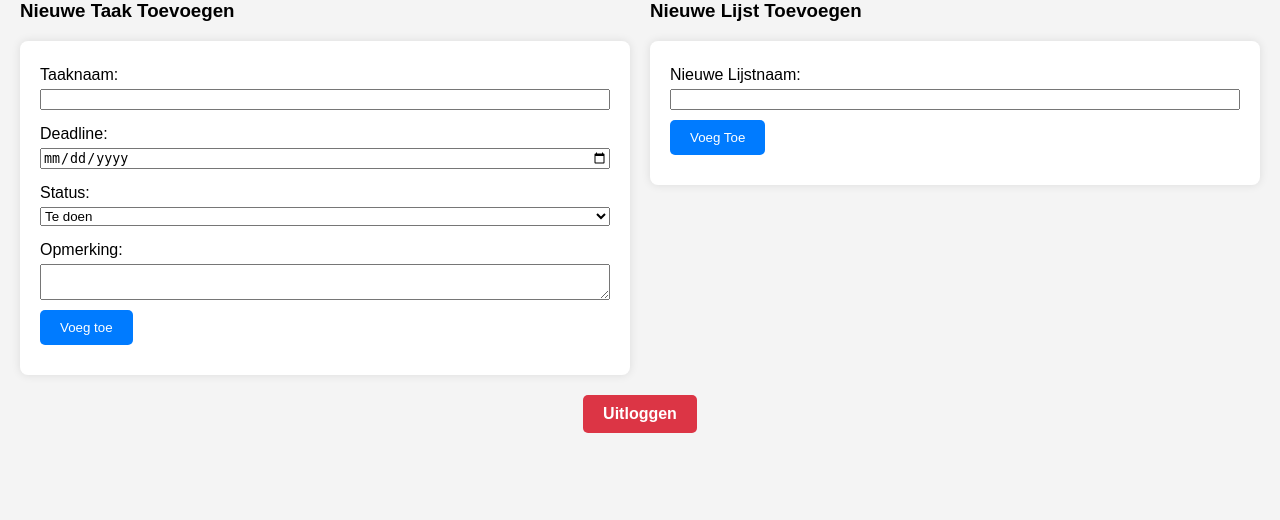
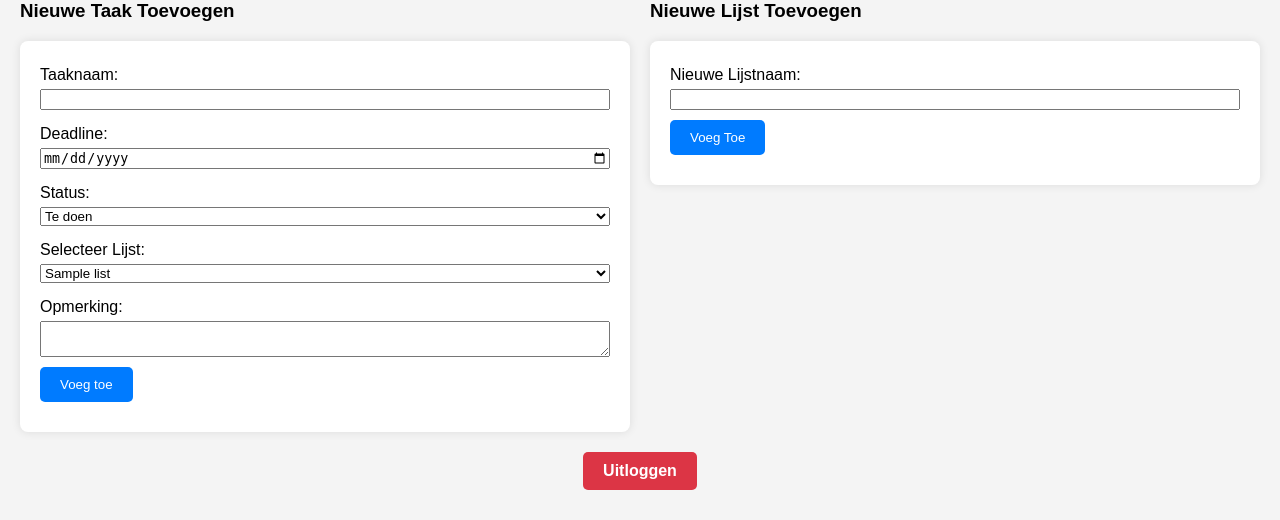
Before and after one commit to Anomig/ToDo_PHP, a PHP site: page / in a window 1280 px wide. Shown: the part 280-800 px from the top of the page. Run offline with PHP 8.4, Linux system fonts and the light colour scheme; the visitor is signed in with stand-in values (Sample User, id 1); tables that the repository leaves empty or names only in its code hold one stand-in row (values such as "Sample post").

Commit message:
aanpassing edit task voor lijsten

```diff
--- a/classes/Task.php
+++ b/classes/Task.php
@@ -92,8 +92,9 @@ class Task {
         return $stmt->fetch(PDO::FETCH_ASSOC);
     }
 
-    public function updateTask($id, $title, $deadline, $status, $comment) {
-        $stmt = $this->pdo->prepare('UPDATE tasks SET title = ?, deadline = ?, status = ?, comment = ? WHERE id = ?');
-        return $stmt->execute([$title, $deadline, $status, $comment, $id]);
+    public function updateTask($id, $list_id, $title, $deadline, $status, $comment) {
+        $stmt = $this->pdo->prepare('UPDATE tasks SET list_id = ?, title = ?, deadline = ?, status = ?, comment = ? WHERE id = ?');
+        return $stmt->execute([$list_id, $title, $deadline, $status, $comment, $id]);
     }
+
 }
--- a/classes/TaskController.php
+++ b/classes/TaskController.php
@@ -24,8 +24,8 @@ class taskController {
         return $this->task->getTaskById($id);
     }
 
-    public function updateTask($id, $title, $deadline, $status, $comment) {
-        return $this->task->updateTask($id, $title, $deadline, $status, $comment);
+    public function updateTask($id, $list_id, $title, $deadline, $status, $comment) {
+        return $this->task->updateTask($id, $list_id, $title, $deadline, $status, $comment);
     }
 
     public function delete($id) {
--- a/index.php
+++ b/index.php
@@ -118,6 +118,17 @@ $tasks = $list_id ? $taskController->index($list_id) : $taskController->getAllTa
                         <option value="done">Voltooid</option>
                     </select>
 
+                    <label for="list_id">Selecteer Lijst:</label>
+                        <select id="list_id" name="list_id" required>
+                        <?php
+                        // Fetch all lists
+                            $lists = $listController->index($user_id);
+                            foreach ($lists as $list) {
+                            echo '<option value="' . htmlspecialchars($list['id']) . '">' . htmlspecialchars($list['name']) . '</option>';
+                            }
+                        ?>
+                        </select>
+
                     <label for="task_comment">Opmerking:</label>
                     <textarea id="task_comment" name="task_comment"></textarea>
 
```
Also changed, not shown: edit_task.php (+24 -2 lines).
